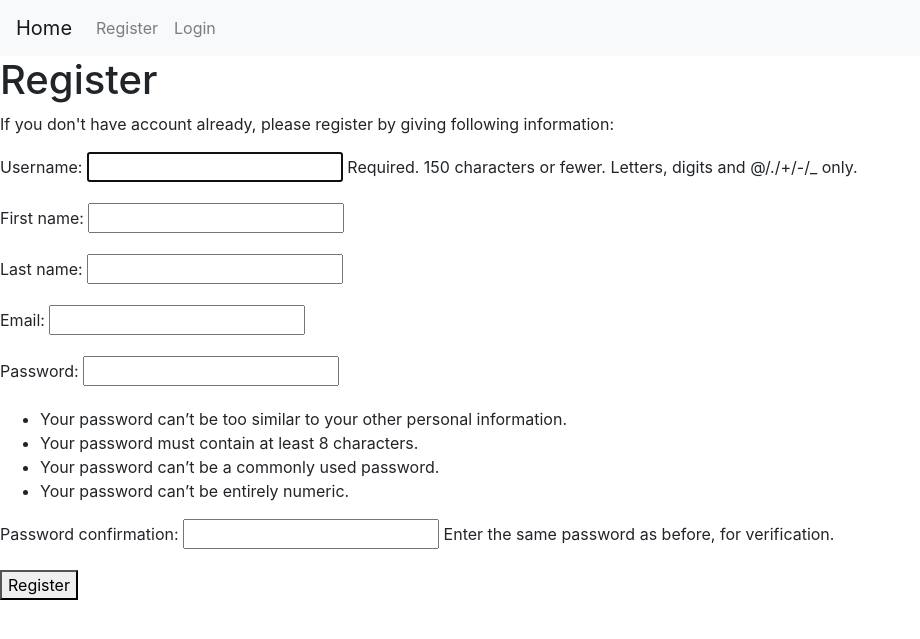
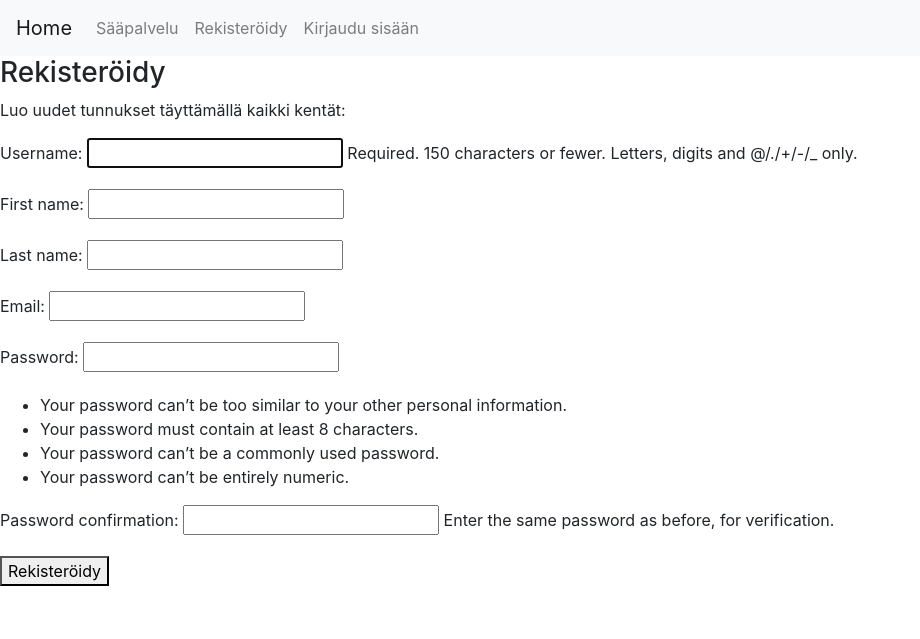
Before and after one commit to testijeejee/ohjsiha, a Django app: page /register/ in a window 1280 px wide. Shown: the top 639 px of the page, without its empty margins (0-920 px from the left). Run offline with Django 3.2, Linux system fonts and the light colour scheme; some libraries are stand-ins or nearby versions.

Commit message:
pikku fiksauksia sivuston ulkoasuun

```diff
--- a/polls/templates/base.html
+++ b/polls/templates/base.html
@@ -25,17 +25,20 @@
           <!-- show different navigation bar if the user has logged in or not-->
           {% if user.is_authenticated %}
           <li class="nav-item">
-            <a class="nav-link" href="/logout/">Logout</a>
+            <a class="nav-link" href="/weather/">Sääpalvelu</a>
           </li>
           <li class="nav-item">
-            <a class="nav-link" href="/weather/">Weather</a>
+            <a class="nav-link" href="/logout/">Kirjaudu ulos</a>
           </li>
           {% else %}
           <li class="nav-item">
-            <a class="nav-link" href="/register/">Register</a>
+            <a class="nav-link" href="/weather/">Sääpalvelu</a>
           </li>
           <li class="nav-item">
-            <a class="nav-link" href="/login/">Login</a>
+            <a class="nav-link" href="/register/">Rekisteröidy</a>
+          </li>
+          <li class="nav-item">
+            <a class="nav-link" href="/login/">Kirjaudu sisään</a>
           </li>
           {% endif %}
         </ul>
--- a/polls/templates/polls/home.html
+++ b/polls/templates/polls/home.html
@@ -2,10 +2,10 @@
 
 {% block content %}
 {% if user.is_authenticated %}
- <h3>Welcome {{user}}<h3>
+<h3>Tervetuloa {{user}}!<h3>
 
 {% else %}
-<h3>Please login first so you can do things in this site<h3>
+<h3>Tervetuloa<h3>
 {% endif %}
 
 {% endblock %}
--- a/polls/templates/polls/loggedout.html
+++ b/polls/templates/polls/loggedout.html
@@ -1,5 +1,5 @@
 {% extends 'base.html' %}
 
 {% block content %}
-<h1>You have been successfully logged out. Welcome again! </h1>
+<h3>Kiitos ja tervetuloa uudestaan</h3>
 {% endblock %}
--- a/polls/templates/polls/login.html
+++ b/polls/templates/polls/login.html
@@ -1,16 +1,16 @@
 {% extends 'base.html' %}
 
 {% block content %}
-<h1>Login</h1>
+<h3>Kirjaudu sisään</h3>
 
 {% if user.is_authenticated %}
- <h2>You are already logged in<h2>
+ <h3>Olet jo kirjautunut sisään<h3>
 
 {% else %}
 <form method="post">
   {% csrf_token %}
   {{ form.as_p }}
-  <button type="submit">Login</button>
+  <button type="submit">Kirjaudu sisään</button>
 </form>
 {% endif %}
 {% endblock %}
--- a/polls/templates/polls/register.html
+++ b/polls/templates/polls/register.html
@@ -1,12 +1,12 @@
 {% extends 'base.html' %}
 
 {% block content %}
-<h1>Register</h1>
-<p>If you don't have account already, please register by giving following information:</p>
+<h3>Rekisteröidy</h3>
+<p>Luo uudet tunnukset täyttämällä kaikki kentät:</p>
 <form method="post">
   {% csrf_token %}
   {{ form.as_p}}
-  <button type="submit">Register</button>
+  <button type="submit">Rekisteröidy</button>
 </form>
 
 {% endblock %}
--- a/polls/templates/polls/weather.html
+++ b/polls/templates/polls/weather.html
@@ -1,8 +1,8 @@
 {% extends 'base.html' %}
 {% block content %}
-<h2> Tervetuloa käyttämään Kallen sääpalvelua </h2>
+<h3> Tervetuloa käyttämään Kallen sääpalvelua </h3>
 <br></br>
-<h5>Valitse haluamasi paikkakunta Suomesta ja katso tämänhetken lämpötila:<h5>
+<p>Valitse haluamasi paikkakunta Suomesta ja katso tämänhetken lämpötila (°C):</p>
 <input id=searchValue />
 <button id="searchButton">Hae</button>
 {% csrf_token %}
```
